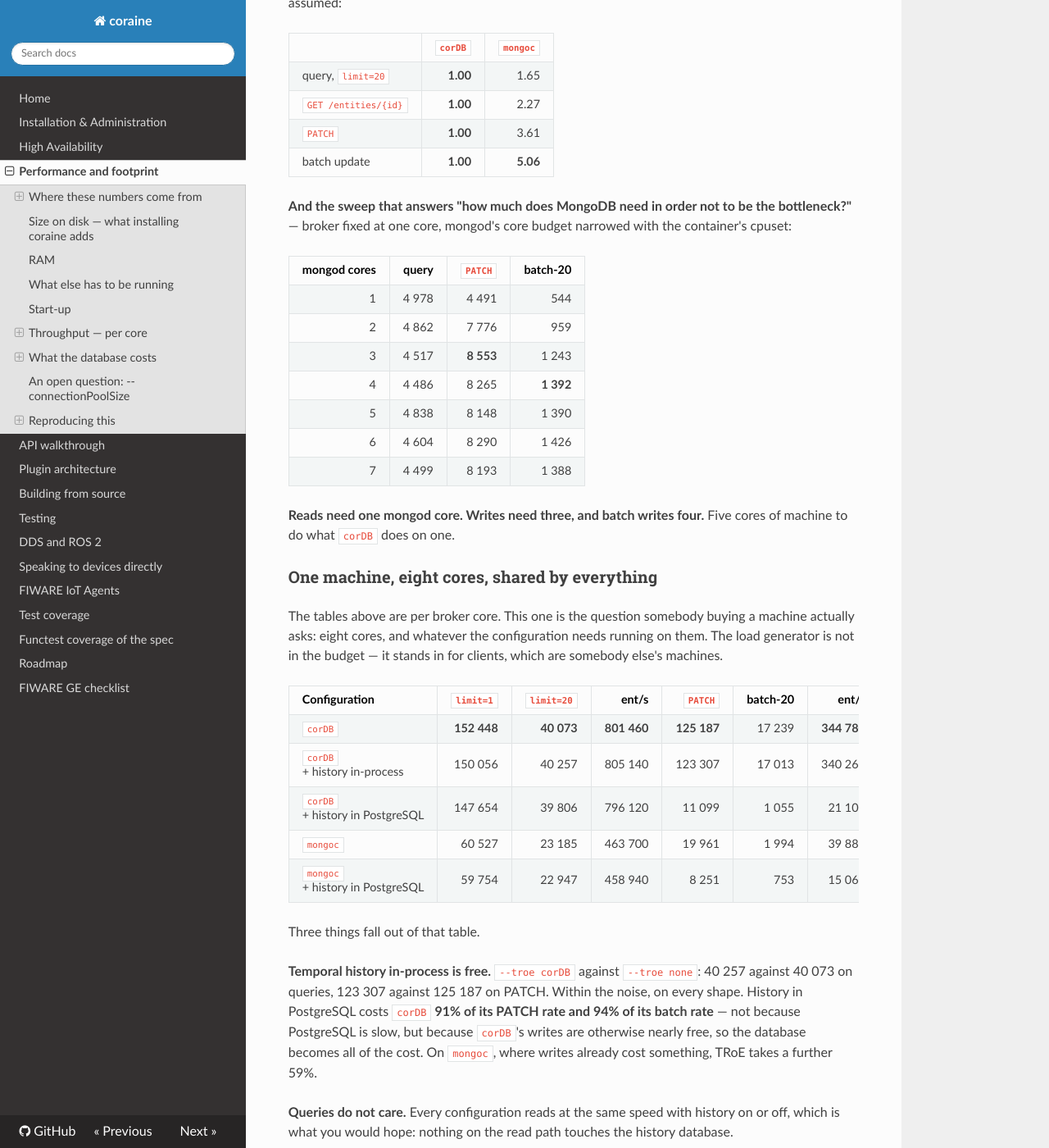
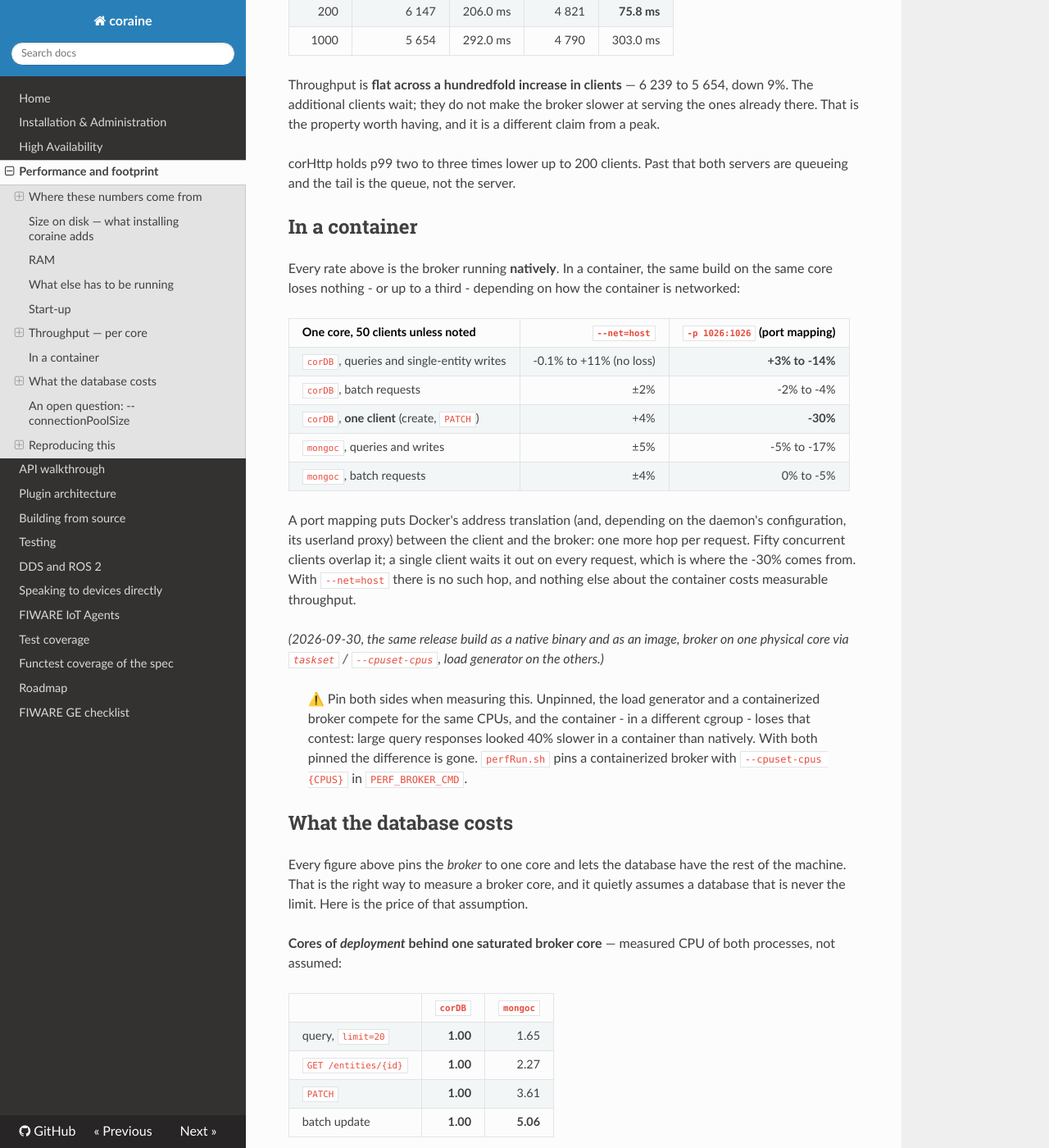
Before and after one commit to SEAMWARE/coraine, an MkDocs documentation site: the page built from doc/performance.md, in a window 1280 px wide and 1400 px high, scrolled down 6511 px. Shown: the whole window at 82% size. Built offline with MkDocs 1.6.1, drawn with Linux system fonts in a browser that asks for light colours; nearby versions of some CDN libraries; comment, search, counter and statistics services are not loaded; some of the changed text lies outside the part shown.

Commit message:
doc: per-core throughput re-measured (2026-09-30), merge/delete rows, and what a container costs
libmicrohttpd rows re-measured natively on one pinned core (perfRun.sh,
PERF_BROKER_CORES=1): limit=20 query 6 588 -> 7 975 req/s per core with corDB,
4 904 -> 5 858 with mongoc; writes table gains merge, delete (54 023/s) and
batch delete (419 840 entities/s). corHttp rows and the other sections keep
their 2026-09-16 numbers and say so.

New 'In a container' section: --net=host costs nothing measurable; a port
mapping (-p) costs 5-14% (corDB) / 5-17% (mongoc), up to 30% for a single
client. Measured with both sides pinned - unpinned, the containerized broker
loses the CPU contest with the load generator and looks 40% slower.

Co-Authored-By: Claude Opus 5.5 <noreply@anthropic.com>

```diff
--- a/doc/performance.md
+++ b/doc/performance.md
@@ -1,7 +1,10 @@
 # Performance and footprint
 
-Every number on this page was measured on one machine on 2026-09-16, from
-release builds of the commit it ships with, and each section says how. Nothing
+Every number on this page was measured on one machine, from release builds, and
+each section says how. The per-core throughput of the libmicrohttpd builds - the
+throughput tables, the writes table and the container section - was re-measured on
+2026-09-30; everything else (size, RAM, start-up, the `corHttp` rows, the client
+curve, the database and eight-core sections) is from 2026-09-16 and says so. Nothing
 here is a vendor estimate or a figure carried over from an earlier version. The
 summary table is in the [README](https://github.com/SEAMWARE/coraine#footprint-and-speed);
 this is the working underneath it.
@@ -194,9 +197,9 @@ same number only at `limit=1`:
 
 | Response | req/s per core | **entities/s per core** |
 |---|---:|---:|
-| 1 entity | **37 743** | 37 743 |
-| 20 entities | 6 588 | **131 760** |
-| 100 entities | 1 583 | **158 300** |
+| 1 entity | **40 068** | 40 068 |
+| 20 entities | 7 975 | **159 500** |
+| 100 entities | 1 913 | **191 300** |
 
 *(libmicrohttpd + `corDB`. The per-request cost is fixed, so the bigger the
 page the more of it is amortised — and the entities/s column is still climbing
@@ -206,12 +209,15 @@ at 100.)*
 
 | Configuration | req/s per core | entities/s per core |
 |---------------|---------------:|--------------------:|
-| libmicrohttpd + `corDB` | **6 588** | **131 760** |
+| libmicrohttpd + `corDB` | **7 975** | **159 500** |
 | `corHttp` + `corDB` | 5 901 | 118 020 |
-| libmicrohttpd + `mongoc` | 4 904 | 98 080 |
+| libmicrohttpd + `mongoc` | 5 858 | 117 160 |
 | `corHttp` + `mongoc` | 4 634 | 92 680 |
 
-One core of a laptop CPU, going through MongoDB, still serves ~4 900 NGSI-LD
+*(libmicrohttpd rows 2026-09-30, `corHttp` rows 2026-09-16 - not re-measured, so
+the two are not a like-for-like comparison of the servers today.)*
+
+One core of a laptop CPU, going through MongoDB, still serves ~5 900 NGSI-LD
 queries a second.
 
 ### Writes, and what batching is worth
@@ -225,13 +231,19 @@ broker every time. A read-only benchmark could never have noticed.
 
 | Operation | req/s | **entities/s** | vs one at a time |
 |---|---:|---:|---:|
-| `PATCH` one attribute, 50 clients | 42 234 | 42 234 | — |
-| `PATCH`, 1 client | 28 009 | 28 009 | — |
-| batch update, 20 per request | 6 563 | **131 260** | **3.1×** |
-| create one entity | 31 362 | 31 362 | — |
-| batch create, 20 per request | 5 682 | **113 640** | **3.6×** |
+| `PATCH` one attribute, 50 clients | 48 548 | 48 548 | — |
+| `PATCH`, 1 client | 33 130 | 33 130 | — |
+| batch update, 20 per request | 8 659 | **173 180** | **3.6×** |
+| merge (`PATCH /entities/{id}`), 50 clients | 41 811 | 41 811 | — |
+| create one entity | 35 877 | 35 877 | — |
+| batch create, 20 per request | 8 209 | **164 180** | **4.6×** |
+| delete one entity | 54 023 | 54 023 | — |
+| batch delete, 20 per request | 20 992 | **419 840** | **7.8×** |
 
-Batching is worth three to four times per entity, which is what batching is
+*(2026-09-30. Deletes are measured against a store of 40 000 entities, refilled
+before every repeat - a delete consumes what it measures.)*
+
+Batching is worth four to eight times per entity, which is what batching is
 supposed to be for: one HTTP request, one URL-parameter parse, one `@context`
 resolution and one lock acquisition amortised over twenty instead of paid
 twenty times.
@@ -242,6 +254,13 @@ index sitting right there, maintained by the bottom of the same loop — and was
 **6× slower per entity than creating them one at a time**. A batch create is
 the one operation that grows the store it is scanning, so it got worse as it
 ran. Nothing measured it, so nothing caught it.
+
+Deletes had the same history. Until 2026-09-30 there was no delete scenario, and
+`corDB` found an entity through its id index and then walked the store from the
+first entity to find the one *before* it, to unlink it - under the write lock.
+Deletes slowed down as the store grew, and a batch of twenty against 40 000
+entities took up to 0.9 s at p99. The index now maps each id to the entity's
+predecessor, so an unlink is O(1): single deletes 4.2× faster, batch deletes 60×.
 
 ### Clients piling onto one core
 
@@ -261,6 +280,35 @@ a different claim from a peak.
 
 corHttp holds p99 two to three times lower up to 200 clients. Past that both
 servers are queueing and the tail is the queue, not the server.
+
+## In a container
+
+Every rate above is the broker running **natively**. In a container, the same
+build on the same core loses nothing - or up to a third - depending on how the
+container is networked:
+
+| One core, 50 clients unless noted | `--net=host` | `-p 1026:1026` (port mapping) |
+|---|---:|---:|
+| `corDB`, queries and single-entity writes | -0.1% to +11% (no loss) | **+3% to -14%** |
+| `corDB`, batch requests | ±2% | -2% to -4% |
+| `corDB`, **one client** (create, `PATCH`) | +4% | **-30%** |
+| `mongoc`, queries and writes | ±5% | -5% to -17% |
+| `mongoc`, batch requests | ±4% | 0% to -5% |
+
+A port mapping puts Docker's address translation (and, depending on the daemon's
+configuration, its userland proxy) between the client and the broker: one more
+hop per request. Fifty concurrent clients overlap it; a single client waits it out
+on every request, which is where the -30% comes from. With `--net=host` there is
+no such hop, and nothing else about the container costs measurable throughput.
+
+*(2026-09-30, the same release build as a native binary and as an image, broker on
+one physical core via `taskset` / `--cpuset-cpus`, load generator on the others.)*
+
+> ⚠️ Pin both sides when measuring this. Unpinned, the load generator and a
+> containerized broker compete for the same CPUs, and the container - in a
+> different cgroup - loses that contest: large query responses looked 40% slower in
+> a container than natively. With both pinned the difference is gone. `perfRun.sh`
+> pins a containerized broker with `--cpuset-cpus {CPUS}` in `PERF_BROKER_CMD`.
 
 ## What the database costs
 
```
Also changed, not shown: README.md (+15 -10 lines).
